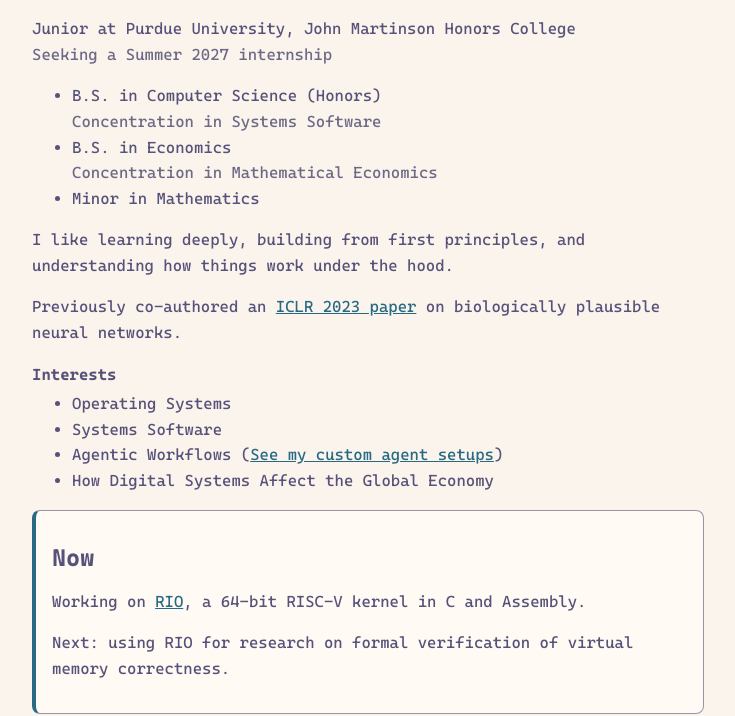
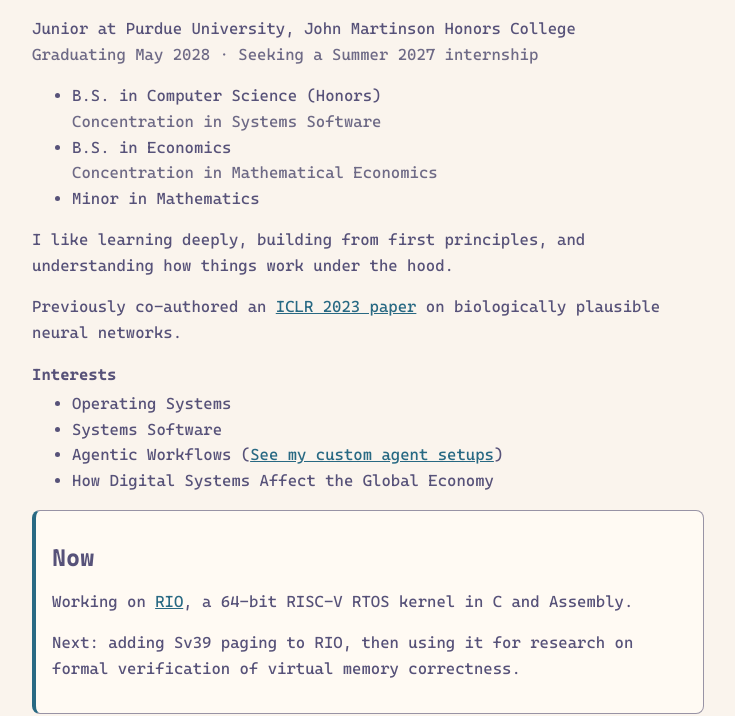
Before and after one commit to AtesIsf/AtesIsf.github.io, a plain HTML site: page index.html in a window 1280 px wide. Shown: the part 119-835 px from the top of the page, without its empty margins (272-1007 px from the left). Drawn offline with Linux system fonts and the light colour scheme.

Commit message:
Describe RIO consistently, mention test suite and planned Sv39 paging; add graduation date
Co-Authored-By: Claude Opus 5.5 <noreply@anthropic.com>

```diff
--- a/index.html
+++ b/index.html
@@ -24,7 +24,7 @@
 </header>
 <main>
 <h1>Ateş İsfendiyaroğlu</h1>
-<p>Junior at Purdue University, John Martinson Honors College<span class="sub">Seeking a Summer 2027 internship</span></p>
+<p>Junior at Purdue University, John Martinson Honors College<span class="sub">Graduating May 2028 · Seeking a Summer 2027 internship</span></p>
 <ul>
 <li>B.S. in Computer Science (Honors)<span class="sub">Concentration in Systems Software</span></li>
 <li>B.S. in Economics<span class="sub">Concentration in Mathematical Economics</span></li>
@@ -41,8 +41,8 @@
 </ul>
 <section class="box">
 <h2>Now</h2>
-<p>Working on <a href="https://github.com/AtesIsf/Rio">RIO</a>, a 64-bit RISC-V kernel in C and Assembly.</p>
-<p>Next: using RIO for research on formal verification of virtual memory correctness.</p>
+<p>Working on <a href="https://github.com/AtesIsf/Rio">RIO</a>, a 64-bit RISC-V RTOS kernel in C and Assembly.</p>
+<p>Next: adding Sv39 paging to RIO, then using it for research on formal verification of virtual memory correctness.</p>
 </section>
 <p><a href="https://www.linkedin.com/in/ates-isf/">LinkedIn</a> | <a href="https://github.com/AtesIsf">GitHub</a> | <a href="mailto:aisfendi@purdue.edu">Contact Me</a></p>
 <!-- Resume: <p class="links"><a href="assets/files/resume.pdf">Resume (PDF)</a></p> -->
```
Also changed, not shown: projects.html (+1 -1 lines).
